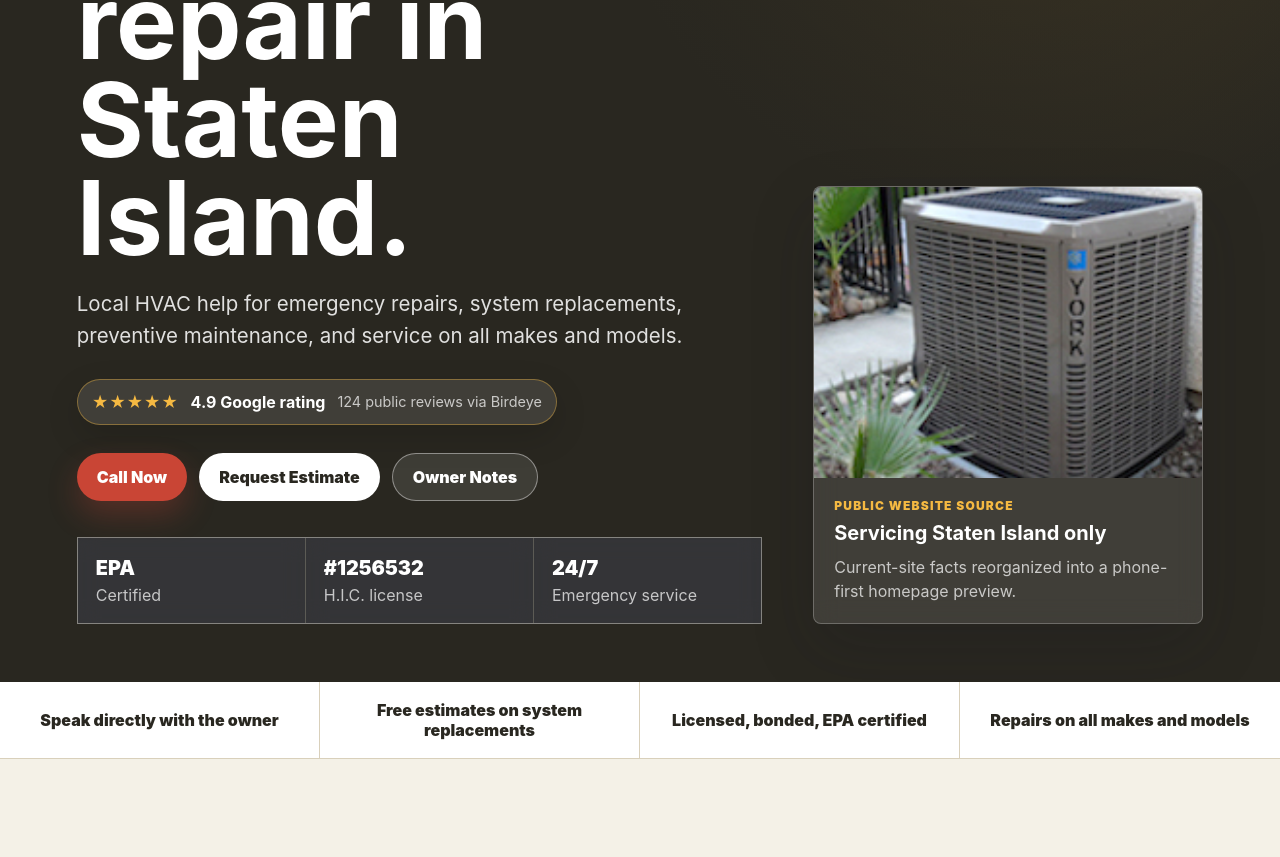
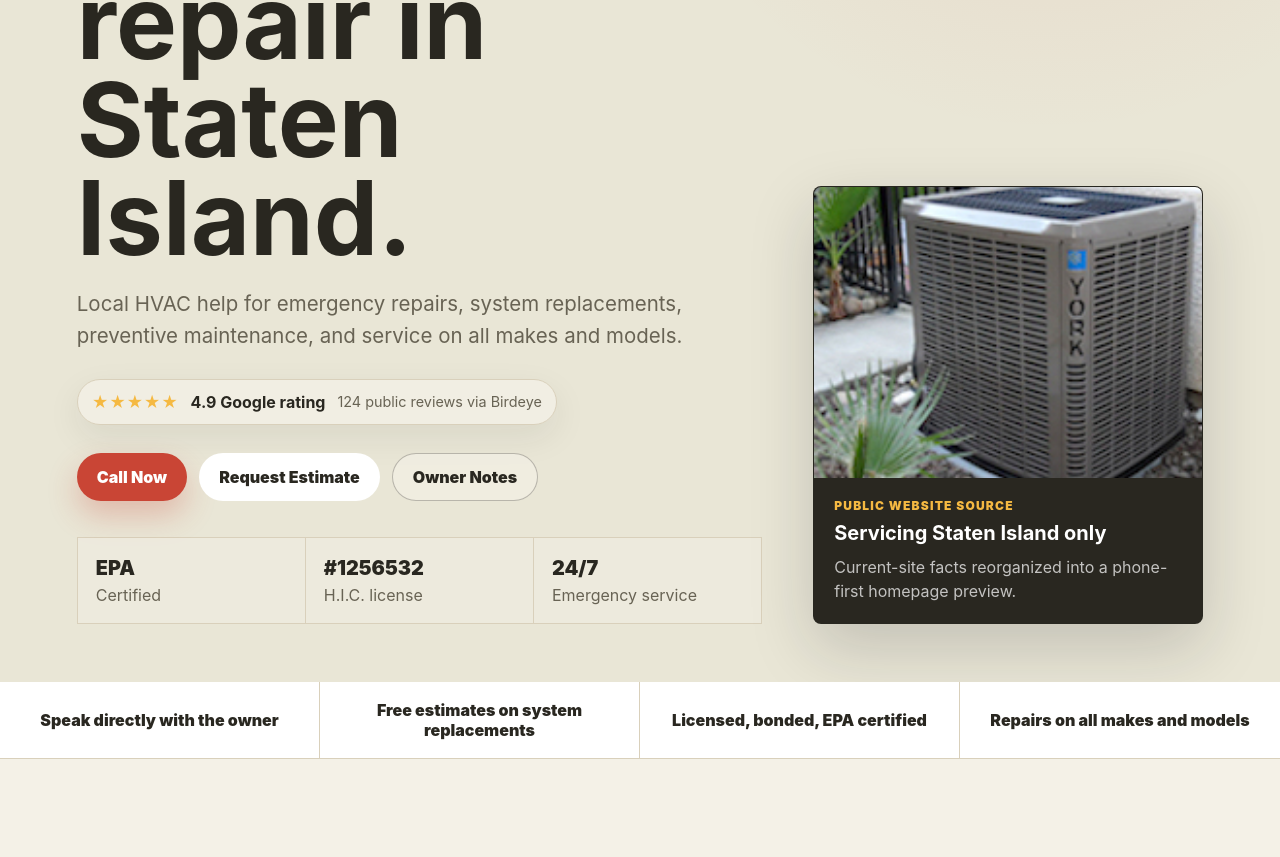
Before and after one commit to soymikey/localwebrenewal, a website built with Vite: page demo/new-york-heating/index.html in a window 1280 px wide. Shown: the part 483-1340 px from the top of the page. Built offline with nearby package versions, Linux system fonts and the light colour scheme.

Commit message:
Apply 60-30-10 palette to New York Heating demo

```diff
--- a/demo/new-york-heating/styles.css
+++ b/demo/new-york-heating/styles.css
@@ -51,7 +51,7 @@ textarea {
   gap: 24px;
   align-items: center;
   padding: 16px clamp(18px, 4vw, 56px);
-  color: var(--white);
+  color: var(--ink);
   transition: background 180ms ease, color 180ms ease, box-shadow 180ms ease;
 }
 
@@ -147,9 +147,9 @@ textarea {
 }
 
 .button.ghost {
-  border: 1px solid rgba(255, 255, 255, 0.42);
-  background: rgba(255, 255, 255, 0.1);
-  color: var(--white);
+  border: 1px solid rgba(41, 39, 32, 0.28);
+  background: rgba(244, 241, 231, 0.62);
+  color: var(--ink);
 }
 
 .menu-toggle {
@@ -158,7 +158,7 @@ textarea {
   height: 44px;
   border: 0;
   border-radius: 50%;
-  background: rgba(255, 255, 255, 0.16);
+  background: rgba(41, 39, 32, 0.08);
   color: currentColor;
 }
 
@@ -179,17 +179,16 @@ textarea {
   align-items: end;
   padding: 132px clamp(18px, 6vw, 86px) 58px;
   overflow: hidden;
-  color: var(--white);
-  background: var(--navy);
+  color: var(--ink);
+  background: var(--paper);
 }
 
 .hero-backdrop {
   position: absolute;
   inset: 0;
   background:
-    linear-gradient(90deg, rgba(41, 39, 32, 0.95) 0%, rgba(41, 39, 32, 0.78) 55%, rgba(41, 39, 32, 0.42) 100%),
-    radial-gradient(circle at 82% 20%, rgba(245, 185, 66, 0.2), transparent 34%),
-    linear-gradient(0deg, rgba(41, 39, 32, 1) 0%, rgba(41, 39, 32, 0) 42%);
+    radial-gradient(circle at 82% 16%, rgba(201, 69, 53, 0.1), transparent 30%),
+    linear-gradient(90deg, rgba(233, 230, 214, 1) 0%, rgba(233, 230, 214, 0.93) 52%, rgba(233, 230, 214, 0.72) 100%);
 }
 
 .hero-content,
@@ -234,7 +233,7 @@ h3 {
 
 .hero-copy {
   max-width: 680px;
-  color: rgba(255, 255, 255, 0.86);
+  color: var(--muted);
   font-size: clamp(1.05rem, 1.8vw, 1.28rem);
   line-height: 1.58;
 }
@@ -247,10 +246,10 @@ h3 {
   align-items: center;
   margin: 26px 0 0;
   padding: 12px 14px;
-  border: 1px solid rgba(245, 185, 66, 0.4);
+  border: 1px solid var(--line);
   border-radius: 999px;
-  background: rgba(255, 255, 255, 0.11);
-  box-shadow: 0 12px 34px rgba(0, 0, 0, 0.14);
+  background: rgba(244, 241, 231, 0.78);
+  box-shadow: 0 12px 34px rgba(41, 39, 32, 0.08);
 }
 
 .rating-stars {
@@ -259,11 +258,11 @@ h3 {
 }
 
 .rating-badge strong {
-  color: var(--white);
+  color: var(--ink);
 }
 
 .rating-badge span:last-child {
-  color: rgba(255, 255, 255, 0.72);
+  color: var(--muted);
   font-size: 0.9rem;
 }
 
@@ -280,14 +279,13 @@ h3 {
   gap: 1px;
   width: min(720px, 100%);
   margin: 36px 0 0;
-  border: 1px solid rgba(255, 255, 255, 0.25);
-  background: rgba(255, 255, 255, 0.24);
+  border: 1px solid var(--line);
+  background: var(--line);
 }
 
 .hero-proof div {
   padding: 18px;
-  background: rgba(10, 11, 24, 0.48);
-  backdrop-filter: blur(10px);
+  background: rgba(244, 241, 231, 0.78);
 }
 
 .hero-proof dt {
@@ -297,15 +295,16 @@ h3 {
 
 .hero-proof dd {
   margin: 5px 0 0;
-  color: rgba(255, 255, 255, 0.72);
+  color: var(--muted);
 }
 
 .hero-card {
   align-self: end;
   overflow: hidden;
-  border: 1px solid rgba(255, 255, 255, 0.24);
+  border: 1px solid rgba(41, 39, 32, 0.16);
   border-radius: 8px;
-  background: rgba(255, 255, 255, 0.11);
+  background: var(--navy);
+  color: var(--white);
   box-shadow: var(--shadow);
   backdrop-filter: blur(12px);
 }
@@ -473,7 +472,7 @@ h3 {
 }
 
 .credibility-section {
-  background: #eef4f7;
+  background: var(--cream);
 }
 
 .cred-grid {
```
